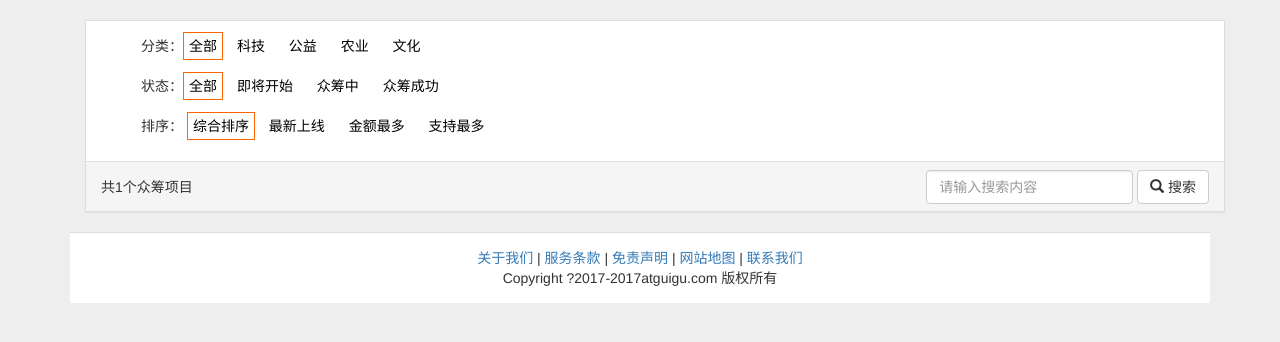
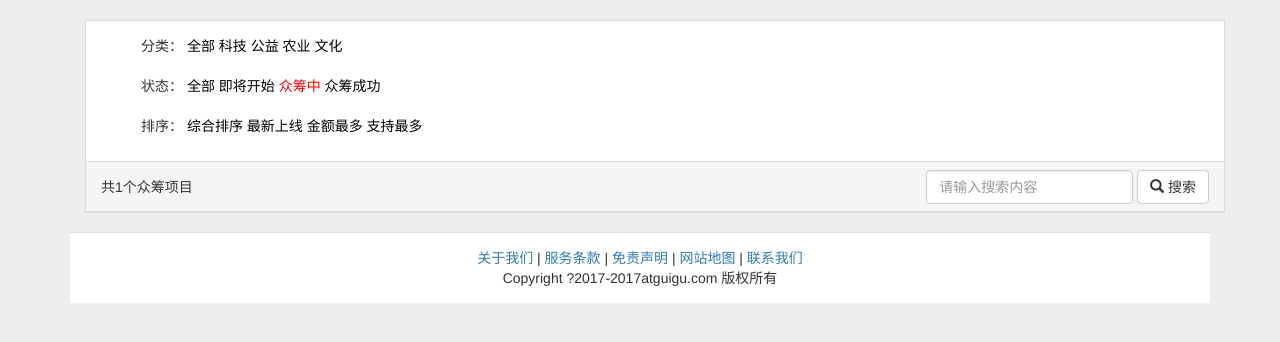
Before and after one commit to wlfeng/zhongchou, a Django app: template templates/project/project_base.html in a window 1280 px wide. Shown: the part 102-444 px from the top of the page. Run offline with Django 3.2, Linux system fonts and the light colour scheme; the template is opened without the code that fills it: most values are stand-ins (such as "Sample title", 1, 10 or a date in 2020); some libraries are stand-ins or nearby versions.

Commit message:
index and projectlist ok

```diff
--- a/apps/project/admin.py
+++ b/apps/project/admin.py
@@ -1,7 +1,7 @@
 from django.contrib import admin
 
 # Register your models here.
-from .models import ProjectListModels,CompanyModels,MoneyModels
+from .models import ProjectListModels, CompanyModels, MoneyModels
 
 admin.site.register(ProjectListModels)
 admin.site.register(CompanyModels)
--- a/templates/project/project_base.html
+++ b/templates/project/project_base.html
@@ -124,41 +124,97 @@
                         <div class="panel-body">
                             <ul id="typeList" style="list-style: none;">
                                 <li>
-                                    分类：<a class="label-type "
-                                        {% ifequal sort_type '' %}
-                                          class="actvie label-type"
+                                    分类：
+
+
+                                    <a
+                                            {% if m_sort_type == '' %}
+                                                class="actvie"
                                                 style="color: #ff0000"
-                                        {% endifequal %}
+                                            {% endif %}
                                                 href="?sort_type=&sort_state={{ m_sort_state }}&sort_money={{ m_sort_money }}">全部</a>
-                                    <a class="label-text"
-                                       {% ifequal sort_type 'kj' %}actvie{% endifequal %}
+                                    <a
+                                            {% if m_sort_type == 'kj' %}
+                                                class="actvie "
+                                                style="color: #ff0000"
+                                            {% endif %}
                                                 href="?sort_type=kj&sort_state={{ m_sort_state }}&sort_money={{ m_sort_money }}">科技</a>
-                                    <a class="label-text {% ifequal sort_type 'gy' %}actvie{% endifequal %}"
+                                    <a
+                                            {% if m_sort_type == 'gy' %}
+                                                class="actvie"
+                                                style="color: #ff0000"
+                                            {% endif %}
                                                 href="?sort_type=gy&sort_state={{ m_sort_state }}&sort_money={{ m_sort_money }}">公益</a>
-                                    <a class="label-text {% ifequal sort_type 'ny' %}actvie{% endifequal %}"
+                                    <a
+                                            {% if m_sort_type == 'ny' %}
+                                                class="actvie"
+                                                style="color: #ff0000"
+                                            {% endif %}
                                                 href="?sort_type=ny&sort_state={{ m_sort_state }}&sort_money={{ m_sort_money }}">农业</a>
-                                    <a class="label-text {% ifequal sort_type 'wh' %}actvie{% endifequal %}"
+                                    <a
+                                            {% if m_sort_type == 'wh' %}
+                                                class="actvie "
+                                                style="color: #ff0000"
+                                            {% endif %}
                                                 href="?sort_type=wh&sort_state={{ m_sort_state }}&sort_money={{ m_sort_money }}">文化</a>
                                 </li>
                                 <li>
-                                    状态：<a class="label-status actvie"
-                                          href="?sort_type={{ m_sort_type }}&sort_state=">全部</a>
-                                    <a class="label-text"
+                                    状态：
+                                    <a
+                                            {% if m_sort_state == '' %}
+                                                class="actvie"
+                                                style="color: #ff0000"
+                                            {% endif %}
+
+                                                href="?sort_type={{ m_sort_type }}&sort_state=&sort_money={{ m_sort_money }}">全部</a>
+                                    <a
+                                            {% if m_sort_state == 'wzc' %}
+                                                class="actvie"
+                                                style="color: #ff0000"
+                                            {% endif %}
+
                                                 href="?sort_type={{ m_sort_type }}&sort_state=wzc&sort_money={{ m_sort_money }}">即将开始</a>
-                                    <a class="label-text"
+                                    <a
+                                            {% if m_sort_state == 'zcz' %}
+                                                class="actvie"
+                                                style="color: #ff0000"
+                                            {% endif %}
+
                                                 href="?sort_type={{ m_sort_type }}&sort_state=zcz&sort_money={{ m_sort_money }}">众筹中</a>
-                                    <a class="label-text"
+                                    <a
+                                            {% if m_sort_state == 'yzc' %}
+                                                class="actvie"
+                                                style="color: #ff0000"
+                                            {% endif %}
+
                                                 href="?sort_type={{ m_sort_type }}&sort_state=yzc&sort_money={{ m_sort_money }}">众筹成功</a>
                                 </li>
                                 <li>
                                     排序：
-                                    <a class="label-order actvie"
+                                    <a
+                                            {% if m_sort_money == '' %}
+                                                class="actvie"
+                                                style="color: #ff0000"
+                                            {% endif %}
                                                 href="?sort_type={{ m_sort_type }}&sort_state={{ m_sort_state }}&sort_money=">综合排序</a>
-                                    <a class="label-text"
+                                    <a
+
+                                            {% if m_sort_money == 'start_time' %}
+                                                class="actvie"
+                                                style="color: #ff0000"
+                                            {% endif %}
                                                 href="?sort_type={{ m_sort_type }}&sort_state={{ m_sort_state }}&sort_money=start_time">最新上线</a>
-                                    <a class="label-text"
+                                    <a
+                                            {% if m_sort_money == 'target_money' %}
+                                                class="actvie"
+                                                style="color: #ff0000"
+                                            {% endif %}
                                                 href="?sort_type={{ m_sort_type }}&sort_state={{ m_sort_state }}&sort_money=target_money">金额最多</a>
-                                    <a class="label-text"
+                                    <a
+                                            {% if m_sort_money == 'peo_num' %}
+                                                class="actvie"
+                                                style="color: #ff0000"
+                                            {% endif %}
                                                 href="?sort_type={{ m_sort_type }}&sort_state={{ m_sort_state }}&sort_money=peo_num">支持最多</a>
                                 </li>
                             </ul>
```
Also changed, not shown: other parts of templates/project/project_base.html (+12 -10 lines), apps/project/views.py (+27 -10 lines), templates/home/index.html (+4 -4 lines), templates/project/projects.html (+5 -4 lines), apps/project/migrations/0003_projecttypemodels.py (added), apps/project/migrations/0004_auto_20180511_0949.py (added), apps/project/migrations/0005_projecttypemodels_sm_name.py (added), apps/project/migrations/0006_auto_20180511_1006.py (added), media/company/2018/05/1.jpg (added), media/project/2018/05/1_HrGA8Yb.jpg (added). Lines whose indentation alone changed are shown as unchanged.
